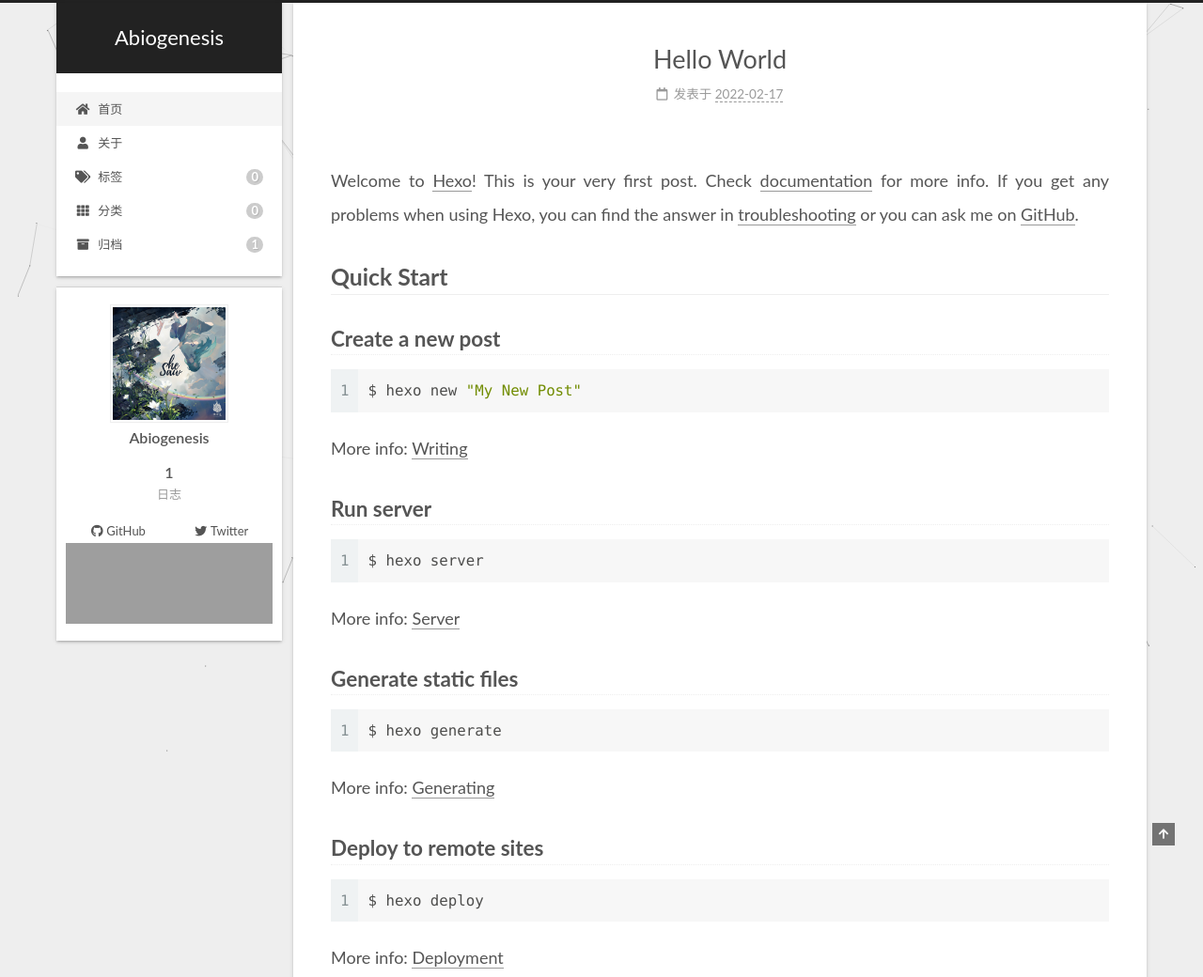
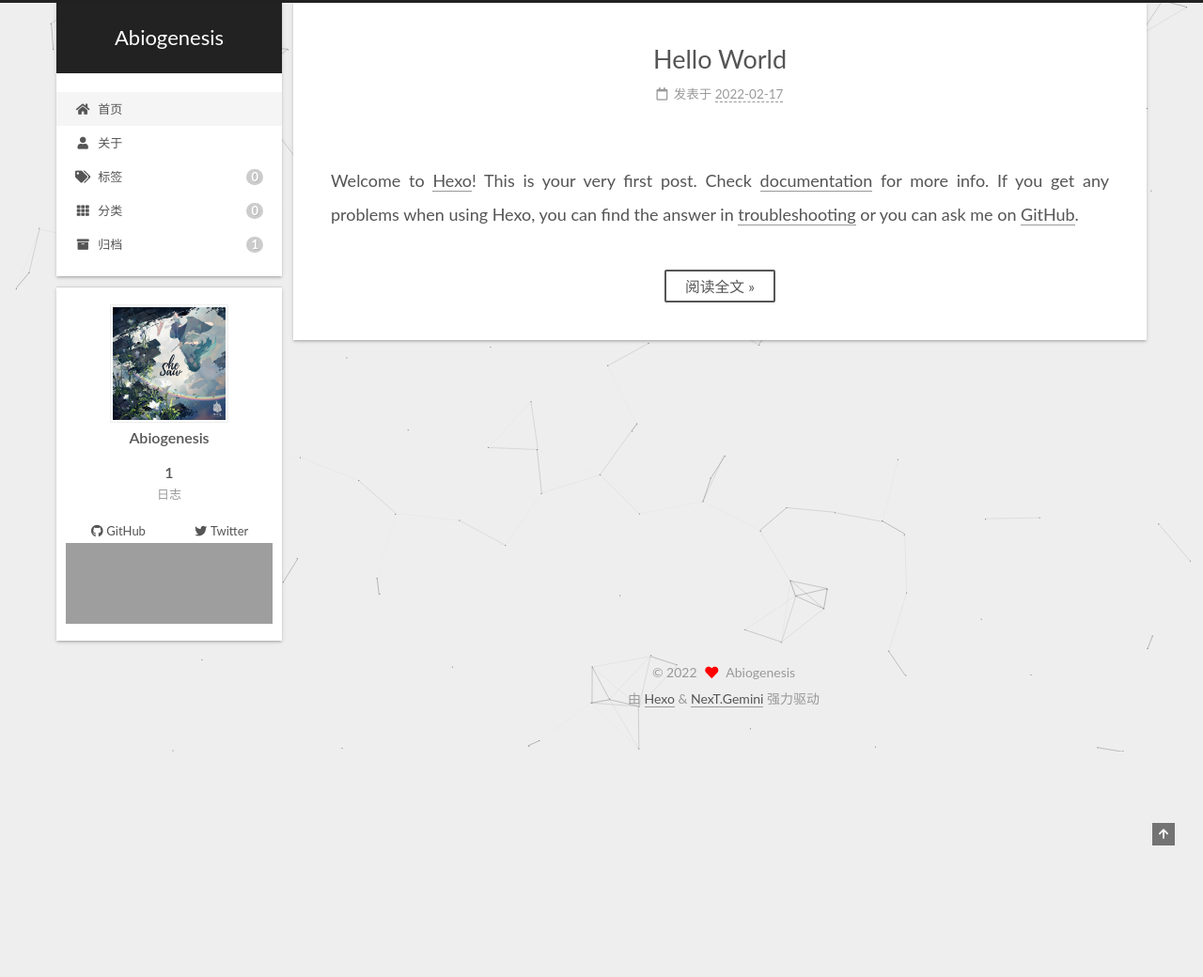
Before and after one commit to Abiogenesisss/Abiogenesisss.github.io, a plain HTML site: page index.html in a window 1280 px wide. Shown: the top 1040 px of the page at 94% size. After the commit the page ends 800 px from the top, so only its background shows below. Drawn offline with Linux system fonts and the light colour scheme; grey boxes are pictures that could not be loaded.

Commit message:
Site updated: 2022-02-17 21:32:27

```diff
--- a/css/main.css
+++ b/css/main.css
@@ -1171,7 +1171,7 @@ pre .javascript .function {
 }
 .links-of-author a::before,
 .links-of-author span.exturl::before {
-  background: #ff584d;
+  background: #be9fba;
   border-radius: 50%;
   content: ' ';
   display: inline-block;
--- a/index.html
+++ b/index.html
@@ -184,7 +184,8 @@
               </span>
               <span class="post-meta-item-text">发表于</span>
 
-              <time title="创建时间：2022-02-17 21:20:32" itemprop="dateCreated datePublished" datetime="2022-02-17T21:20:32+08:00">2022-02-17</time>
+
+              <time title="创建时间：2022-02-17 21:20:32 / 修改时间：21:31:37" itemprop="dateCreated datePublished" datetime="2022-02-17T21:20:32+08:00">2022-02-17</time>
             </span>
 
 
@@ -199,18 +200,13 @@
 
 
           <p>Welcome to <a target="_blank" rel="noopener" href="https://hexo.io/">Hexo</a>! This is your very first post. Check <a target="_blank" rel="noopener" href="https://hexo.io/docs/">documentation</a> for more info. If you get any problems when using Hexo, you can find the answer in <a target="_blank" rel="noopener" href="https://hexo.io/docs/troubleshooting.html">troubleshooting</a> or you can ask me on <a target="_blank" rel="noopener" href="https://github.com/hexojs/hexo/issues">GitHub</a>.</p>
-<h2 id="Quick-Start"><a href="#Quick-Start" class="headerlink" title="Quick Start"></a>Quick Start</h2><h3 id="Create-a-new-post"><a href="#Create-a-new-post" class="headerlink" title="Create a new post"></a>Create a new post</h3><figure class="highlight bash"><table><tr><td class="gutter"><pre><span class="line">1</span><br></pre></td><td class="code"><pre><span class="line">$ hexo new <span class="string">&quot;My New Post&quot;</span></span><br></pre></td></tr></table></figure>
-
-<p>More info: <a target="_blank" rel="noopener" href="https://hexo.io/docs/writing.html">Writing</a></p>
-<h3 id="Run-server"><a href="#Run-server" class="headerlink" title="Run server"></a>Run server</h3><figure class="highlight bash"><table><tr><td class="gutter"><pre><span class="line">1</span><br></pre></td><td class="code"><pre><span class="line">$ hexo server</span><br></pre></td></tr></table></figure>
-
-<p>More info: <a target="_blank" rel="noopener" href="https://hexo.io/docs/server.html">Server</a></p>
-<h3 id="Generate-static-files"><a href="#Generate-static-files" class="headerlink" title="Generate static files"></a>Generate static files</h3><figure class="highlight bash"><table><tr><td class="gutter"><pre><span class="line">1</span><br></pre></td><td class="code"><pre><span class="line">$ hexo generate</span><br></pre></td></tr></table></figure>
-
-<p>More info: <a target="_blank" rel="noopener" href="https://hexo.io/docs/generating.html">Generating</a></p>
-<h3 id="Deploy-to-remote-sites"><a href="#Deploy-to-remote-sites" class="headerlink" title="Deploy to remote sites"></a>Deploy to remote sites</h3><figure class="highlight bash"><table><tr><td class="gutter"><pre><span class="line">1</span><br></pre></td><td class="code"><pre><span class="line">$ hexo deploy</span><br></pre></td></tr></table></figure>
-
-<p>More info: <a target="_blank" rel="noopener" href="https://hexo.io/docs/one-command-deployment.html">Deployment</a></p>
+          <!--noindex-->
+            <div class="post-button">
+              <a class="btn" href="/2022/02/17/hello-world/#more" rel="contents">
+                阅读全文 &raquo;
+              </a>
+            </div>
+          <!--/noindex-->
 
 
     </div>
```
Also changed, not shown: 2022/02/17/hello-world/index.html (+7 -4 lines).
